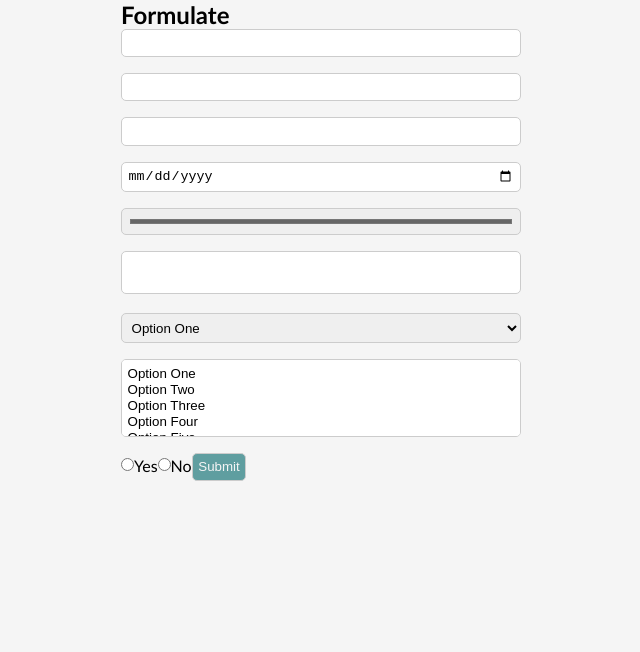
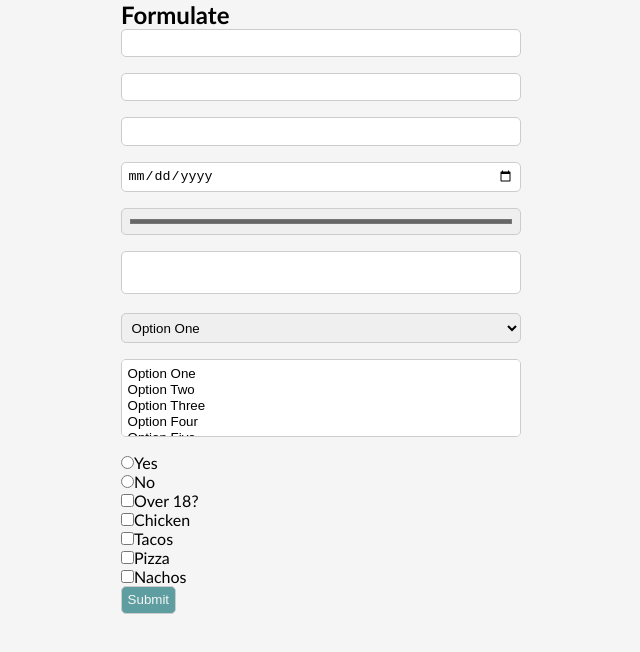
Before and after one commit to OsirisX3R0/formulate, a React (Create React App) app: page / in a window 1280 px wide. Shown: the top 652 px of the page, without its empty margins (319-959 px from the left). Built offline with nearby package versions, Linux system fonts and the light colour scheme.

Commit message:
Added CheckBox and CheckBoxGroups, fixed classes

```diff
--- a/src/App.js
+++ b/src/App.js
@@ -1,5 +1,5 @@
 import React, { useState } from 'react'
-import Form, { TextInput, TextArea, SelectInput, RadioGroup, RadioItem } from './formulate';
+import Form, { TextInput, TextArea, SelectInput, RadioGroup, RadioItem, CheckBoxGroup, CheckBox, CheckItem } from './formulate';
 
 function App() {
   const [options, setOptions] = useState([
@@ -21,10 +21,17 @@ function App() {
         <TextArea name='message' className='input' />
         <SelectInput name='option' options={options} className='input' />
         <SelectInput name='options' options={options} className='input' multiple />
-        <RadioGroup name='smoker'>
+        <RadioGroup name='smoker' className='check'>
           <RadioItem value='Yes' label='Yes' />
           <RadioItem value='No' label='No' />
         </RadioGroup>
+        <CheckBox name='isOver18' label='Over 18?' className='check' />
+        <CheckBoxGroup name='snack' className='check'>
+          <CheckItem label='Chicken' />
+          <CheckItem label='Tacos' />
+          <CheckItem label='Pizza' />
+          <CheckItem label='Nachos' />
+        </CheckBoxGroup>
         <button type='submit'>Submit</button>
       </Form>
     </div>
--- /dev/null
+++ b/src/formulate/components/CheckBox.js
@@ -0,0 +1,29 @@
+import React, { useContext, useState } from 'react'
+import { FormContext } from '../context/FormContext'
+import { CheckContext } from '../context/CheckContext'
+
+const CheckBox = ({ name, label, className }) => {
+    const { onInputUpdate } = useContext(FormContext)
+    const [checkValue, setCheckValue] = useState(false)
+
+    const onInputSelect = e => {
+        let { name, checked } = e.target
+
+        setCheckValue(checked)
+        onInputUpdate(name, checked)
+    }
+
+    return (
+        <span className={className} >
+            <input
+                type='checkbox'
+                name={name}
+                checked={checkValue}
+                onChange={onInputSelect}
+            />
+            {label}
+        </span>
+    )
+}
+
+export default CheckBox
--- /dev/null
+++ b/src/formulate/components/CheckItem.js
@@ -0,0 +1,33 @@
+import React, { useContext } from 'react'
+import { FormContext } from '../context/FormContext'
+import { CheckContext } from '../context/CheckContext'
+
+const CheckItem = ({ label }) => {
+    const { onInputUpdate } = useContext(FormContext)
+    const { checkProps, checkValue, setCheckValue, name } = useContext(CheckContext)
+
+    const onInputSelect = e => {
+        let { name, checked } = e.target
+
+        let updatedValue = checked
+            ? [...checkValue, label]
+            : [...checkValue.filter(v => v !== label)]
+
+        setCheckValue(updatedValue)
+        onInputUpdate(name, updatedValue)
+    }
+
+    return (
+        <span {...checkProps} >
+            <input
+                type='checkbox'
+                name={name}
+                checked={checkValue.some(v => v === label)}
+                onChange={onInputSelect}
+            />
+            {label}
+        </span>
+    )
+}
+
+export default CheckItem
--- a/src/formulate/components/RadioItem.js
+++ b/src/formulate/components/RadioItem.js
@@ -5,22 +5,22 @@ import { FormContext } from '../context/FormContext'
 const RadioItem = ({ value, label }) => {
     const { onInputUpdate } = useContext(FormContext)
     const {  radioProps, setRadioValue } = useContext(RadioContext)
-
+    const { name, className } = radioProps
     const onInputSelect = e => {
         setRadioValue(e.target.value)
         onInputUpdate(radioProps.name, e.target.value)
     }
 
     return (
-        <>
+        <span className={className}>
             <input
                 type='radio'
-                {...radioProps}
+                name={name}
                 value={value}
                 onClick={onInputSelect}
             />
             {label}
-        </>
+        </span>
     )
 }
 
--- /dev/null
+++ b/src/formulate/context/CheckContext.js
@@ -0,0 +1,25 @@
+import React, { createContext, useState, useContext, useEffect } from 'react'
+import { FormContext } from './FormContext'
+
+export const CheckContext = createContext()
+
+export const CheckBoxGroup = ({ value, name, className, children }) => {
+    const [checkValue, setCheckValue] = useState([])
+    const [checkProps, setCheckProps] = useState({ className })
+
+    useEffect(() => {
+        if (value !== undefined)
+        setCheckValue(value)
+    }, [value])
+
+    return (
+        <CheckContext.Provider value={{
+            checkValue,
+            checkProps,
+            setCheckValue,
+            name
+        }}>
+            {children}
+        </CheckContext.Provider>
+    )
+}
--- a/src/formulate/index.js
+++ b/src/formulate/index.js
@@ -4,7 +4,10 @@ import TextArea from "./components/TextArea"
 import SelectInput from "./components/SelectInput"
 import { RadioGroup } from "./context/RadioContext"
 import RadioItem from "./components/RadioItem"
+import { CheckBoxGroup } from "./context/CheckContext"
+import CheckItem from "./components/CheckItem"
+import CheckBox from "./components/CheckBox"
 
 export default Form
 
-export { TextInput, TextArea, SelectInput, RadioGroup, RadioItem }
+export { TextInput, TextArea, SelectInput, RadioGroup, RadioItem, CheckBoxGroup, CheckItem, CheckBox }
--- a/src/index.css
+++ b/src/index.css
@@ -26,6 +26,10 @@ textarea.input {
   resize: none;
 }
 
+.check {
+  display: block;
+}
+
 button {
   background-color: cadetblue;
   color: #f5f5f5;
```
Also changed, not shown: src/formulate/components/RadioGroup.js (deleted, +0 -7 lines).
